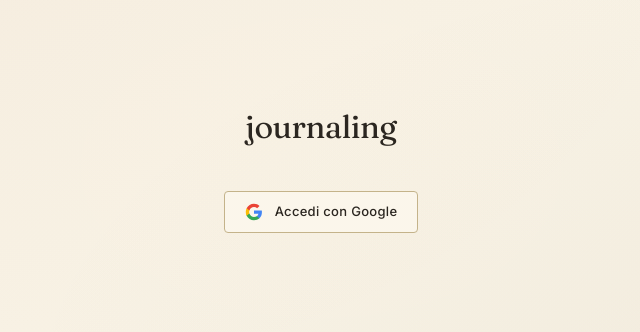
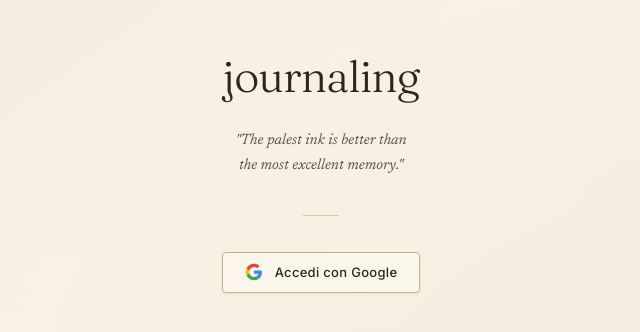
Before and after one commit to Rivareus24/journaling, a Next.js app: page /login in a window 1280 px wide. Shown: the part 232-564 px from the top of the page, without its empty margins (319-959 px from the left). Built offline with nearby package versions, Linux system fonts and the light colour scheme; no server answers.

Commit message:
feat: improve login page UI and add quote to topbar

```diff
--- a/app/login/page.tsx
+++ b/app/login/page.tsx
@@ -22,14 +22,15 @@ export default function LoginPage() {
         justifyContent: 'center',
       }}
     >
-      <div style={{ width: '100%', maxWidth: 360, padding: '0 24px', textAlign: 'center' }}>
-        <div style={{ marginBottom: 40 }}>
+      <div style={{ width: '100%', maxWidth: 340, padding: '0 32px', textAlign: 'center' }}>
+
+        <div style={{ marginBottom: 20 }}>
           <span
             style={{
               fontFamily: 'var(--font-title)',
-              fontSize: 32,
-              fontWeight: 400,
-              letterSpacing: -0.5,
+              fontSize: 44,
+              fontWeight: 300,
+              letterSpacing: -1,
               color: 'var(--ink)',
             }}
           >
@@ -37,13 +38,33 @@ export default function LoginPage() {
           </span>
         </div>
 
+        <p
+          style={{
+            fontFamily: 'var(--font-body)',
+            fontSize: 15,
+            fontStyle: 'italic',
+            lineHeight: 1.65,
+            color: 'var(--ink-soft)',
+            margin: '0 0 36px',
+          }}
+        >
+          "The palest ink is better than<br />the most excellent memory."
+        </p>
+
+        <div style={{
+          width: 36,
+          height: 1,
+          background: 'var(--rule)',
+          margin: '0 auto 36px',
+        }} />
+
         <button
           onClick={handleGoogleLogin}
           style={{
             display: 'inline-flex',
             alignItems: 'center',
             gap: 12,
-            padding: '10px 20px',
+            padding: '10px 22px',
             background: 'var(--page)',
             border: '1px solid var(--rule-strong)',
             borderRadius: 'var(--radius-md)',
@@ -53,6 +74,7 @@ export default function LoginPage() {
             color: 'var(--ink)',
             cursor: 'pointer',
             letterSpacing: 0.3,
+            boxShadow: '0 1px 3px rgba(60,45,20,0.08)',
           }}
         >
           <svg width="18" height="18" viewBox="0 0 24 24">
@@ -63,6 +85,7 @@ export default function LoginPage() {
           </svg>
           Accedi con Google
         </button>
+
       </div>
     </div>
   )
--- a/components/TopBar.tsx
+++ b/components/TopBar.tsx
@@ -29,7 +29,7 @@ export default function TopBar({
           </span>
           <span style={{ fontFamily: 'var(--font-hand)', fontSize: 18, color: 'var(--accent)' }}>·</span>
           <span style={{ fontFamily: 'var(--font-body)', fontStyle: 'italic', fontSize: 14, color: 'var(--ink-faded)' }}>
-            pensieri di tutti i giorni
+            The palest ink is better than the most excellent memory.
           </span>
         </div>
       </div>
```
